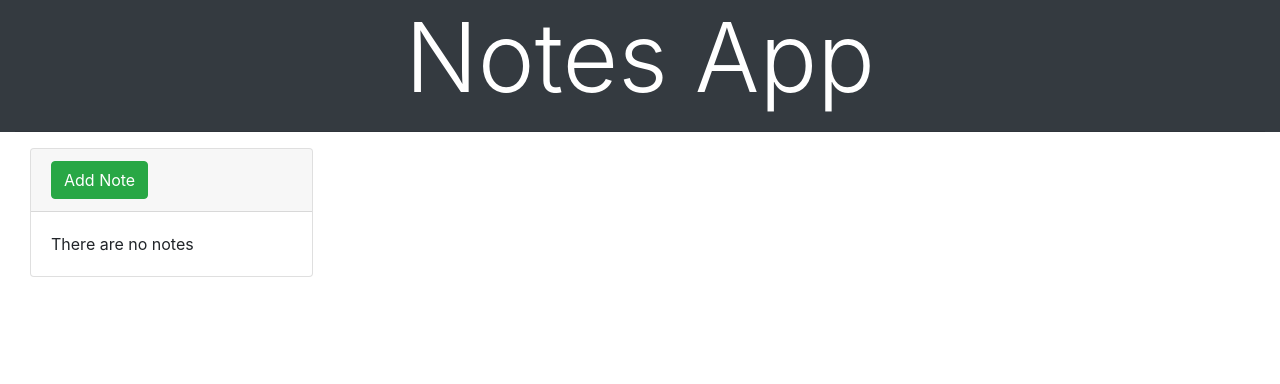
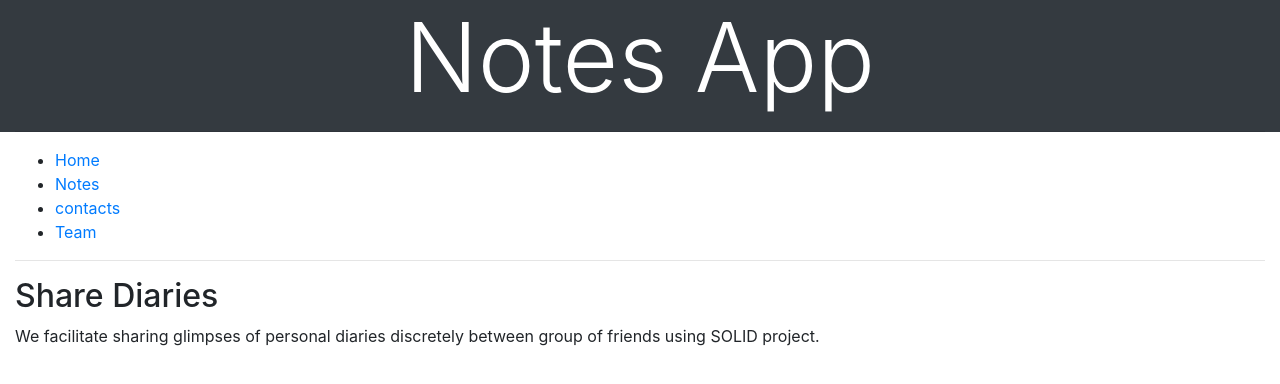
Before and after one commit to pulkit6559/solid-decentralized-notes, a React (Create React App) app in the folder notes-react-simple/: page / in a window 1280 px wide. Shown: the top 384 px of the page. Built offline with nearby package versions, Linux system fonts and the light colour scheme.

Commit message:
Adding Navigation to the project

```diff
--- /dev/null
+++ b/notes-react-simple/src/App.js
@@ -0,0 +1,44 @@
+import React, { Component } from 'react';
+import { BrowserRouter, Switch, Route, Link } from 'react-router-dom';
+import Home from './Home';
+import Contacts from './Contacts';
+import NotesApp from './NotesApp';
+import Team from './Team';
+
+class App extends Component {
+  render() {
+    return (
+        <div>
+            <div className="container-fluid bg-dark">
+                <h1 className="text-center display-1 text-white">Notes App</h1>
+                <hr/>
+            </div>
+            <p></p>
+            <div className="container-fluid">
+                <BrowserRouter>
+                    <div>
+                        <nav>
+                            <ul>
+                                <li><Link to={'/'}> Home </Link></li>
+                                <li><Link to={'/NotesApp'}> Notes </Link></li>
+                                <li><Link to={'/Contacts'}>contacts</Link></li>
+                                <li><Link to={'/Team'}>Team</Link></li>
+                            </ul>
+                        </nav>
+                        <hr />
+
+                        <Switch>
+                            <Route path="/" component={Home}/>
+                            <Route path="/NotesApp" component={NotesApp}/>
+                            <Route path="/Contacts" component={Contacts}/>
+                            <Route path="/Team" component={Team}/>
+                        </Switch>
+                    </div>
+                </BrowserRouter>
+            </div>
+        </div>
+    );
+  }
+}
+
+export default App;
--- /dev/null
+++ b/notes-react-simple/src/Contacts.js
@@ -0,0 +1,22 @@
+import React, {Component} from 'react';
+
+class Contacts extends Component {
+    constructor(props) {
+        super(props);
+    }
+
+    render() {
+        return (
+            <div>
+                <h3>Adding a Contact</h3>
+                <div>
+                    <span>Provide WebId</span>
+                    <input>WebId</input>
+                    <button>Add</button>
+                </div>
+            </div>
+        );
+    }
+}
+
+export default Contacts;
--- /dev/null
+++ b/notes-react-simple/src/Home.js
@@ -0,0 +1,20 @@
+import React, {Component} from 'react';
+
+class Home extends Component {
+    constructor(props) {
+        super(props);
+    }
+
+    render() {
+        return (
+            <div>
+                <h2>Share Diaries</h2>
+                <p>
+                    We facilitate sharing glimpses of personal diaries discretely between group of friends using SOLID project.
+                </p>
+            </div>
+        );
+    }
+}
+
+export default Home;
--- /dev/null
+++ b/notes-react-simple/src/Team.js
@@ -0,0 +1,21 @@
+import React, {Component} from 'react';
+
+class Team extends Component {
+    constructor(props) {
+        super(props);
+    }
+
+    render() {
+        return (
+            <div>
+                <h3>Members</h3>
+                <span>Omar</span>
+                <span>Leslie</span>
+                <span>Pulkit</span>
+                <span>Tim</span>
+            </div>
+        );
+    }
+}
+
+export default Team;
--- a/notes-react-simple/src/index.js
+++ b/notes-react-simple/src/index.js
@@ -1,24 +1,17 @@
 import React from 'react';
 import ReactDOM from 'react-dom';
-import NotesApp from './NotesApp';
 import registerServiceWorker from './registerServiceWorker';
-import { BrowserRouter, Route } from 'react-router-dom'
+import { BrowserRouter } from 'react-router-dom'
 import 'bootstrap/dist/css/bootstrap.css';
+import App from './App';
 
 
 ReactDOM.render((
     <div>
-        <div className="container-fluid bg-dark">
-            <h1 className="text-center display-1 text-white">Notes App</h1>
-            <hr/>
-        </div>
-        <p></p>
-        <div className="container-fluid">
-            <BrowserRouter>
-                <Route path="/" component={NotesApp}/>
-            </BrowserRouter>
-        </div>
-    </div>
+    <BrowserRouter>
+    <App />
+  </BrowserRouter>
+  </div>
 ), document.getElementById('root'));
 
 registerServiceWorker();
```
Also changed, not shown: 1 other file (tests, documents, lock files or other folders).
